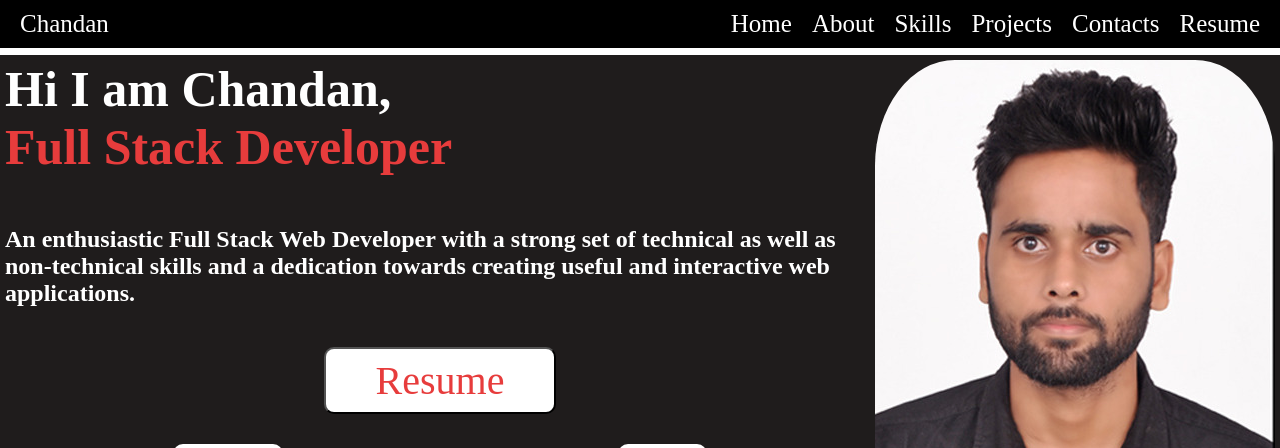
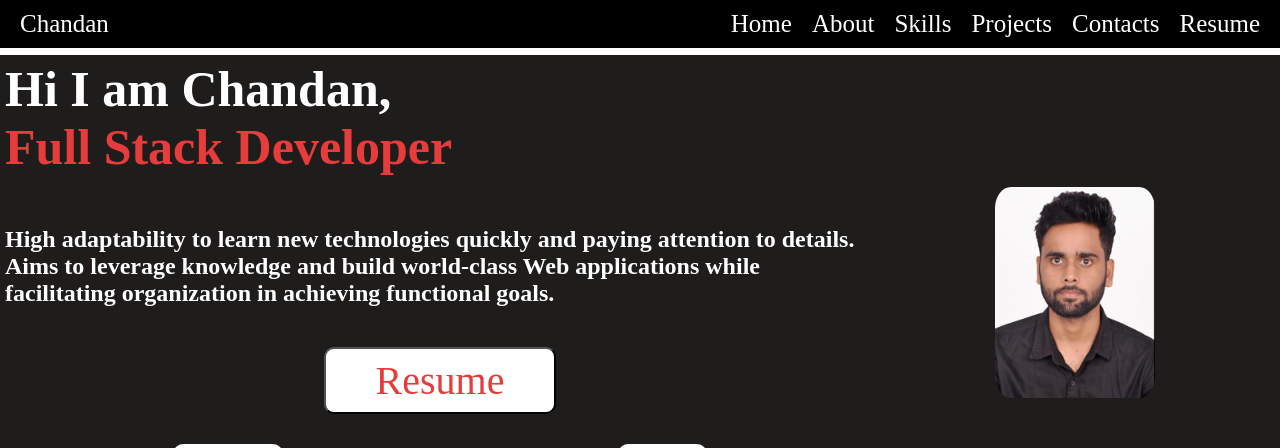
Before and after one commit to chandan0c/myportfoilio, a React (Create React App) app: page / in a window 1280 px wide. Shown: the top 448 px of the page. Built offline with nearby package versions, Linux system fonts and the light colour scheme.

Commit message:
changes in project seciotn ui

```diff
--- a/src/task/Myimage.css
+++ b/src/task/Myimage.css
@@ -16,7 +16,7 @@
      margin-top: 50px;
  }
  .myimg img{
-     border-radius: 20%;
+     border-radius: 10%;
 
  }
  .ResumBtn{
--- a/src/task/Myimage.js
+++ b/src/task/Myimage.js
@@ -1,30 +1,50 @@
-import React from 'react'
-import "./Myimage.css"
-import logo from '../../src/images/Myimage.jpeg';
+import React from "react";
+import "./Myimage.css";
+import logo from "../../src/images/Myimage.jpeg";
 function Myimage() {
   return (
     <div id="Home" className="myimg">
-        <div className='MyimgInner'>
+      <div className="MyimgInner">
         <div>
           <h1>Hi I am Chandan,</h1>
           <h1 className="red">Full Stack Developer</h1>
           {/*<h2>An enthusiastic Full Stack Web Developer with a strong set of technical<br/> as well as non-technical skills and a dedication towards <br/> creating useful and interactive web applications.</h2>*/}
-           <h2>An enthusiastic Full Stack Web Developer with a strong set of technical as well as non-technical skills and a dedication towards creating useful and interactive web applications.</h2>
-           <span className='ResumBtn'><button>
-               <a href="https://drive.google.com/file/d/1QF1HPxybuE5efXEB0SgRZM1UPJVZZcHl/view?usp=share_link" target="_blank" rel="noreferrer">Resume</a>
+          <h2>
+            High adaptability to learn new technologies quickly and paying
+            attention to details. Aims to leverage knowledge and build
+            world-class Web applications while facilitating organization in
+            achieving functional goals.
+          </h2>
+          <span className="ResumBtn">
+            <button>
+              <a
+                href="https://drive.google.com/file/d/1UWU2ZcRI10HSTpY2WBRNc8OBVCNtFRgk/view?usp=sharing"
+                target="_blank"
+                rel="noreferrer"
+              >
+                Resume
+              </a>
             </button>
           </span>
         </div>
         <div className="sociallink">
-              <a href="https://www.linkedin.com/in/chandan-giri-9746a6238/" target="_blank" rel="noreferrer">Linkedin</a>
-              <a href="https://github.com/" target="_blank" rel="noreferrer">Github</a>
+          <a
+            href="https://www.linkedin.com/in/chandan-giri-9746a6238/"
+            target="_blank"
+            rel="noreferrer"
+          >
+            Linkedin
+          </a>
+          <a href="https://github.com/chandan0c" target="_blank" rel="noreferrer">
+            Github
+          </a>
         </div>
       </div>
-        <div className='myimg2' >
-            <img style={{width:"100%"}} src={logo} alt="pagal"/>
+      <div className="myimg2">
+        <img style={{ width: "40%",alignItems:"center",position:"relative",top:"30%",left:"30%"}} src={logo} alt="pagal" />
       </div>
     </div>
-  )
+  );
 }
 
-export default Myimage
+export default Myimage;
--- a/src/task/Project.js
+++ b/src/task/Project.js
@@ -9,7 +9,7 @@ function Project() {
     <div className='projectcontainer' id="project">
        <h1>Projects</h1>
        <div className='project'>
-         <div>
+         <div style={{width:"95%"}}>
             <img src={travelocity} alt="pagal"/>
             <h1>Trevleocity Clone</h1>
             <h2> <span style={{fontSize:15}}> Description :</span>It Provide online hotel and cab booking service to the user</h2>
@@ -29,7 +29,7 @@ function Project() {
                 <a href='https://lifestylepalteam.netlify.app/'target="_blank" rel="noreferrer">Live</a>
             </div>
          </div>
-         <div>
+         <div style={{width:"95%"}}>
             <img src={kfc} alt="pagal"/>
             <h1>KFC Clone</h1>
             <h2><span style={{fontSize:15}}>DESCRIPTION</span>: user can order food thorugh our kfc website</h2>
```
Lines whose indentation alone changed are shown as unchanged.
